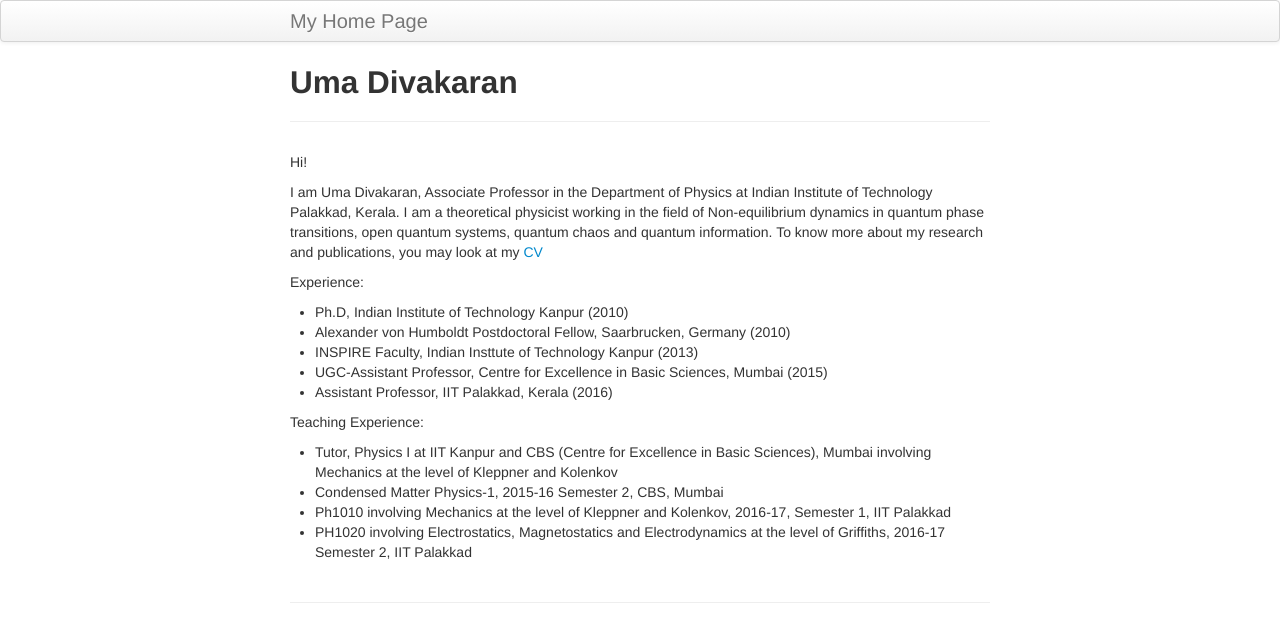
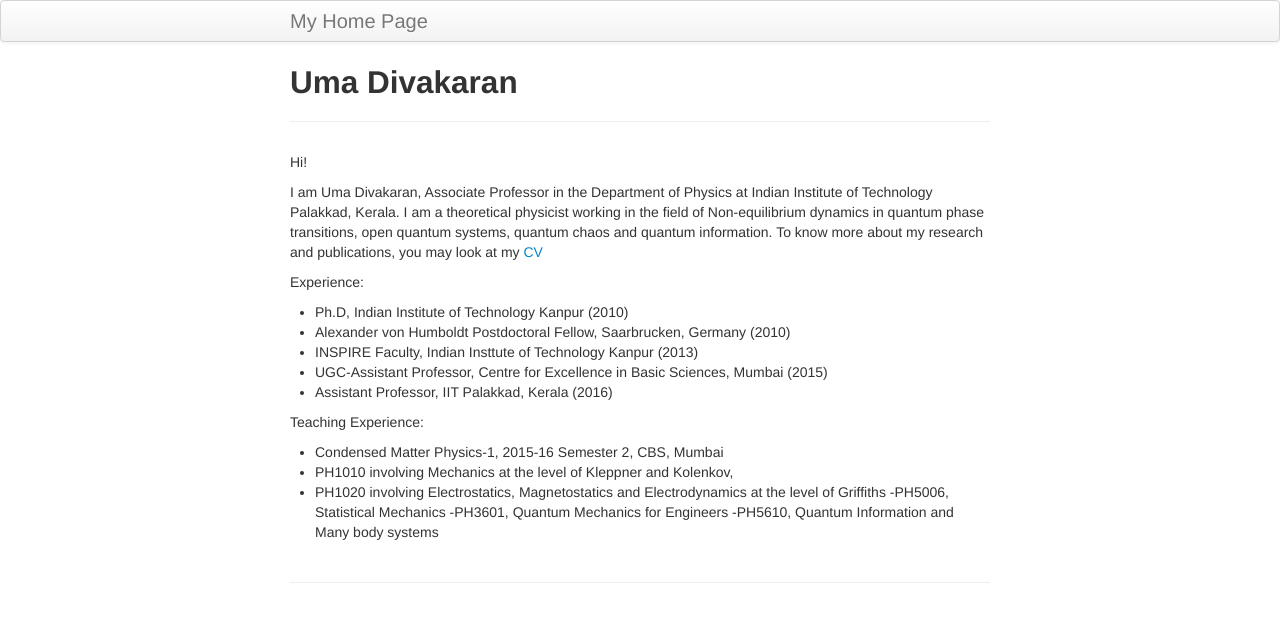
Before and after one commit to udiva/udiva.github.io, a Jekyll site: the page built from index.md, in a window 1280 px wide. Shown: the top 642 px of the page. Built offline with Jekyll 4.4.1, drawn with Linux system fonts in a browser that asks for light colours.

Commit message:
iTeaching experience updates

```diff
--- a/index.md
+++ b/index.md
@@ -24,10 +24,10 @@ Experience:
 
 Teaching Experience:
 
-- Tutor, Physics I at IIT Kanpur and CBS (Centre for Excellence in Basic Sciences),
-  Mumbai involving Mechanics at the level of Kleppner and Kolenkov
 - Condensed Matter Physics-1, 2015-16 Semester 2, CBS, Mumbai
-- Ph1010 involving Mechanics at the level of Kleppner and Kolenkov,
-  2016-17, Semester 1, IIT Palakkad
+- PH1010 involving Mechanics at the level of Kleppner and Kolenkov,
 - PH1020 involving Electrostatics, Magnetostatics and Electrodynamics
- at the level of Griffiths, 2016-17 Semester 2, IIT Palakkad
+ at the level of Griffiths
+-PH5006, Statistical Mechanics
+-PH3601, Quantum Mechanics for Engineers
+-PH5610, Quantum Information and Many body systems
```
